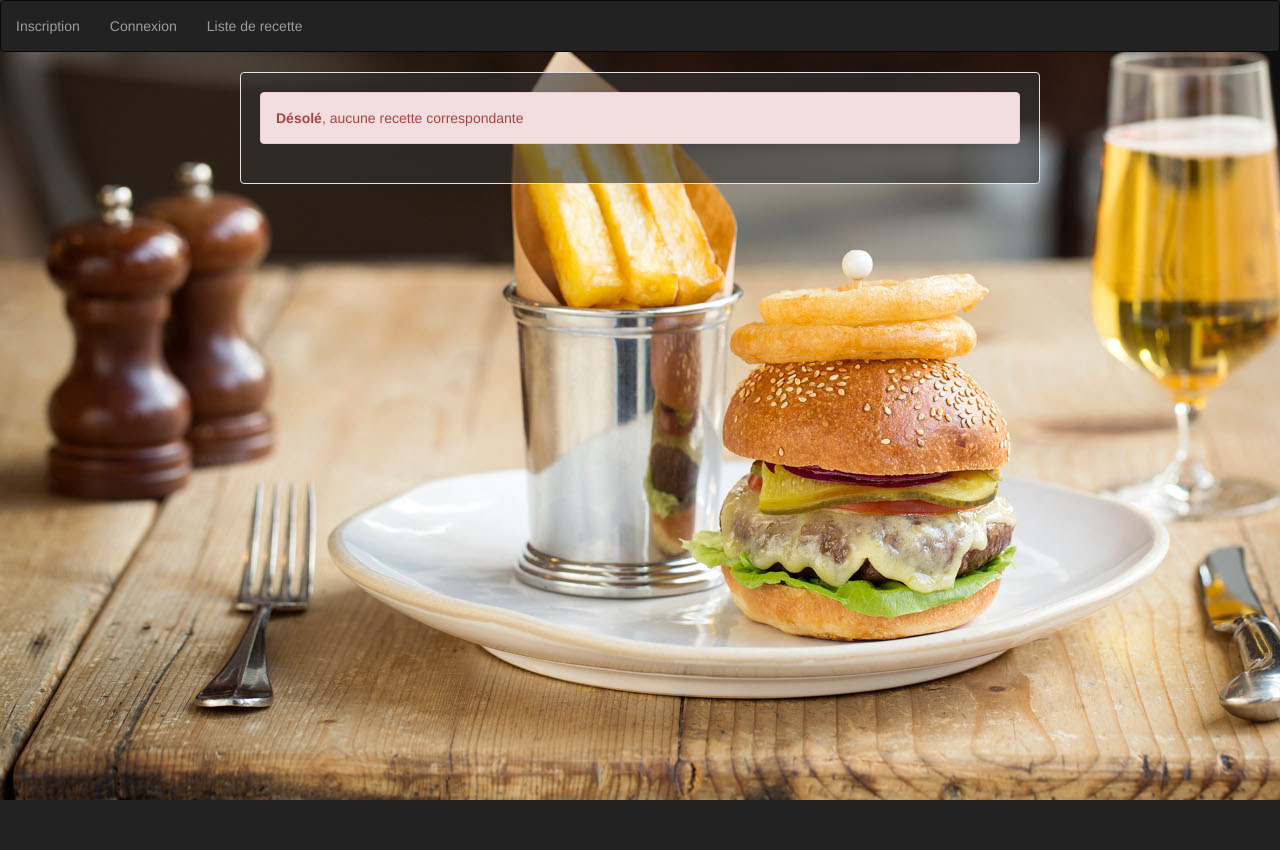
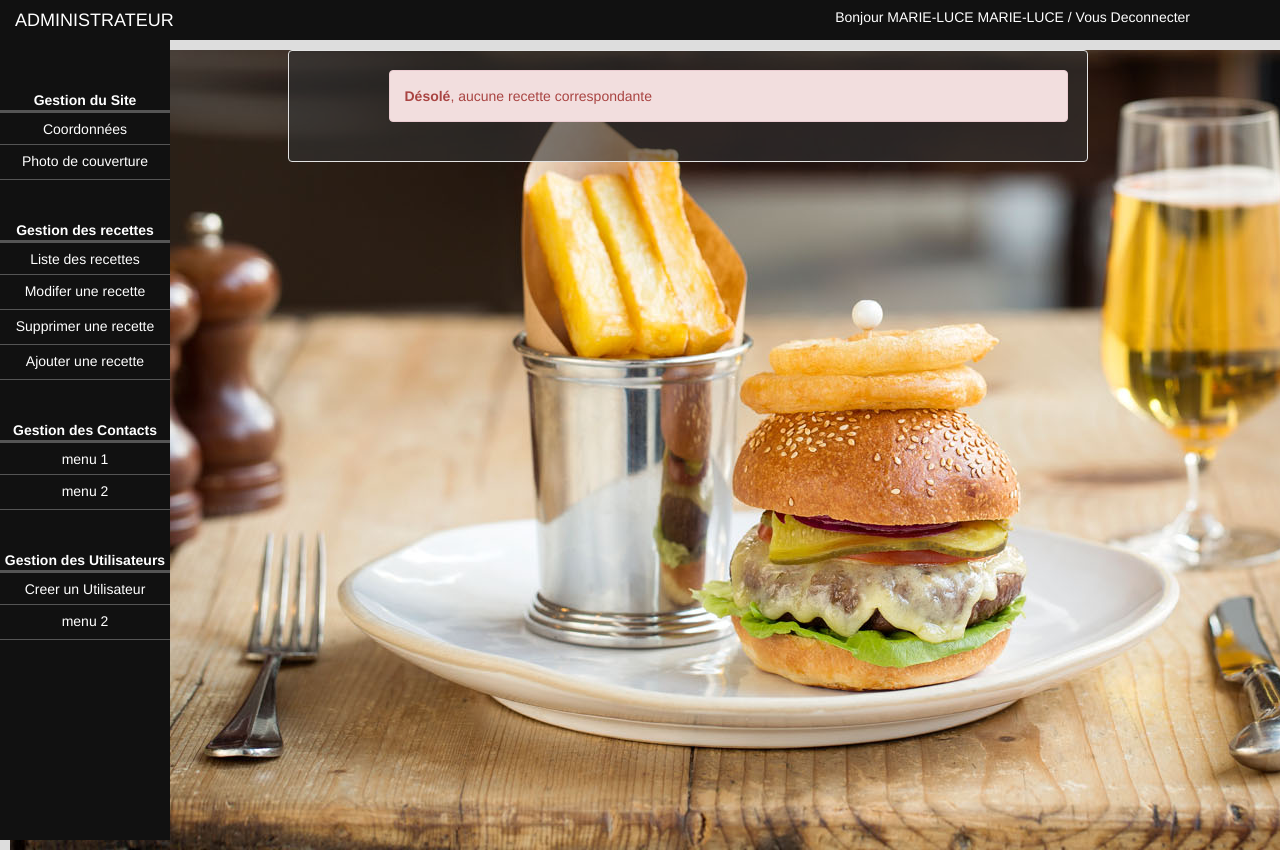
Before and after one commit to Satoshi972/Mini_Restaurant, a PHP site: page /admin/delete_recipe.php in a window 1280 px wide. Before the commit the page ends 800 px from the top, so only its background shows below. Run offline with PHP 8.4, Linux system fonts and the light colour scheme; a user stored in the database is signed in; some libraries are stand-ins or nearby versions.

Commit message:
add menu admin/editor

```diff
--- a/addUser.php
+++ b/addUser.php
@@ -10,7 +10,6 @@ $errors = [];
 if(!empty($_POST)) { // si le tableau n'est pas vide alors on fait une boucle qui verifie les valeurs de chaque input, récupere pour chaque clé sa valeur et regarde si il n'y a pas d'espaces avant et apres
         foreach($_POST as $key => $value){ //
             $user[$key] = trim(strip_tags($value));// sert a retirer les balises html ou php.
-
         }
 //- on fait les verifications d'usage
 
@@ -49,7 +48,6 @@ if(!empty($_POST)) { // si le tableau n'est pas vide alors on fait une boucle qu
     $errors[] = "<p>Votre ville doit être complétée</p><br>";
 	}
 
--
 }
 
 ?>
--- a/admin/assets/css/styleAdmin.css
+++ b/admin/assets/css/styleAdmin.css
@@ -2,14 +2,46 @@ body{
 	margin:  0;
 	background-color: #ddd;
 }
+.container-fluid{
+	padding: 0;
+}
+.topinfo{
+	display: block;
+	height: 40px;
+	width: 100%;
+	background-color: #111;
 
+}
+.topinfo h4{
+	display: block;
+	float: left;
+	width: 20%;
+	margin:  0 0 0 15px;
+	padding: 0;
+	color:  #fff;
+	line-height: 40px;
+
+}
+.inforight{
+	display: block;
+	float: right;
+	margin-right: 20px;
+	color: #fff;
+}
+.inforight h5{
+	display: inline-block;
+}
+.inforight a{
+	color:  #fff;
+}
 .sidebar{
 	display: block;
 	position: fixed;
-	top:  0;
+	top:  40px;
 	left:  0;
 	height: 100vh;
-	width:  150px;
+	width:  170px;
+	padding-top: 50px;
 	background-color: #111;
 	color:  #fff;
 	z-index: 1;
@@ -24,19 +56,34 @@ body{
 	padding: 0;
 	list-style: none;
 }
+.navside ul .titreMenu{
+	text-align: center;
+	font-weight: bold;
+}
+.navside ul:last-child{
+	margin-bottom: 40px;
+}
 .navside ul li{
-	height: 50px;
-	line-height: 50px;
+	height: 35px;
+	line-height: 32px;
 	text-align: center;
 	border-bottom: 1px solid #555;
 }
-.navside ul:first-child{
-	border-top: 1px solid #555;
+.navside ul li:hover{
+	background-color: #555;
+}
+.navside ul li:nth-child(2) {
+	border-top: 3px solid #555;
 }
 .navside ul li a{
 	color:  #fff;
 }
+.navside ul li a:hover{
+	text-decoration: none;
+}
 .content{
-	position: relative;
-	left:  160px;
+	margin: 10px 0 0 10px;
 }
+.container{
+	padding-left: 100px;
+}
--- a/admin/delete_recipe.php
+++ b/admin/delete_recipe.php
@@ -2,6 +2,8 @@
 session_start();
 
 require_once '../inc/connect.php';
+
+require_once 'inc/verif_session.php';
 
 // Permet de vérifier que mon id est présent et de type numérique
 if(isset($_GET['id']) && !empty($_GET['id']) && is_numeric($_GET['id'])){
@@ -36,14 +38,22 @@ if(isset($_GET['id']) && !empty($_GET['id']) && is_numeric($_GET['id'])){
 ?><!DOCTYPE html>
 <html>
 	<head>
-		<?php include_once '../inc/head.php'; ?>
-		<link rel="stylesheet" href="../assets/css/style.css">
 		<meta charset="utf-8">
 		<title>Supprimer une recette</title>
+
+		<?php include '../inc/head.php'; ?>
+
+		<link rel="stylesheet" type="text/css" href="assets/css/styleAdmin.css">
+
+		<!-- <link rel="stylesheet" href="../assets/css/style.css"> -->
+
+
 	</head>
 	<body>
-		<main class="page">
-			<?php include_once '../inc/menu.php'; ?>
+
+		<?php include './inc/menu_admin.php'; ?>
+
+		<main class="page container">
 
 			<div id="content" class=" well container">
 				<section class="row">
--- a/admin/inc/menu_admin.php
+++ b/admin/inc/menu_admin.php
@@ -1,49 +1,63 @@
-<?php
-session_start();
-
-if(isset($_SESSION['is_logged'])){
-	$nomUser = $_SESSION['nom'];
-	$prenomUser = $_SESSION['prenom'];
-	$roleUser = $_SESSION['role'];
-}else{
-	header('location: ./../loggin.php');
-}
-?><!DOCTYPE html>
-<html lang="fr">
-<head>
-	<meta charset="UTF-8">
-	<title>Menu admin</title>
-
-	<?php include_once '../../inc/head.php'; ?>
-
-	<link rel="stylesheet" type="text/css" href="../assets/css/styleAdmin.css">
-
-</head>
-<body>
-
+	<div class="container-fluid">
+		<div class="topinfo">
+				<?php if($roleUser == 'admin'): ?>
+						<h4>ADMINISTRATEUR</h4>
+					<?php elseif ($roleUser == 'editor'): ?>
+						<h4>EDITEUR</h4>
+					<?php endif; ?>
+			<div class="container">
+					<div class="inforight">
+						<h5>Bonjour <?=$nomUser.' '.$prenomUser?> / </h5>
+						<a href="./loggout.php">Vous Deconnecter</a>
+					</div>
+			</div>
+		</div>
+	</div>
 	<nav class="sidebar">
-		<div class="brand">
 			<?php if($roleUser == 'admin'): ?>
-				ADMINISTRATEUR
-			<?php elseif ($roleUser == 'editor'): ?>
-				EDITEUR
-			<?php endif; ?>
+				<div class="navside">
+					<ul>
+						<div class="titreMenu">Gestion du Site</div>
+						<li><a href="#">Coordonnées</a></li>
+						<li><a href="#">Photo de couverture</a></li>
+					</ul>
 				</div>
 				<div class="navside">
 					<ul>
+						<div class="titreMenu">Gestion des recettes</div>
+						<li><a href="#">Liste des recettes</a></li>
+						<li><a href="#">Modifer une recette</a></li>
+						<li><a href="#">Supprimer une recette</a></li>
+						<li><a href="#">Ajouter une recette</a></li>
+					</ul>
+				</div>
+				<div class="navside">
+					<ul>
+						<div class="titreMenu">Gestion des Contacts</div>
 						<li><a href="#">menu 1</a></li>
 						<li><a href="#">menu 2</a></li>
-					<li><a href="#">menu 3</a></li>
-					<li><a href="#">menu 4</a></li>
+
 					</ul>
 				</div>
+				<div class="navside">
+					<ul>
+						<div class="titreMenu">Gestion des Utilisateurs</div>
+						<li><a href="#">Creer un Utilisateur</a></li>
+						<li><a href="#">menu 2</a></li>
+
+					</ul>
+				</div>
+			<?php endif; ?>
+			<?php if($roleUser == 'editor'): ?>
+				<div class="navside">
+					<ul>
+						<div class="titreMenu">Gestion des recettes</div>
+						<li><a href="#">Liste des recettes</a></li>
+						<li><a href="#">Modifer une recette</a></li>
+						<li><a href="#">Supprimer une recette</a></li>
+						<li><a href="#">Ajouter une recette</a></li>
+					</ul>
+				</div>
+			<?php endif; ?>
 	</nav>
 	<div class="content">
-		<p>Lorem ipsum dolor sit amet, consectetur adipisicing elit, sed do eiusmod tempor incididunt ut labore et dolore magna aliqua. Ut enim ad minim veniam, quis nostrud exercitation ullamco laboris nisi ut aliquip ex ea commodo consequat. Duis aute irure dolor in reprehenderit in voluptate velit esse cillum dolore eu fugiat nulla pariatur. Excepteur sint occaecat cupidatat non proident, sunt in culpa qui officia deserunt mollit anim id est laborum.</p>
-		<p>Lorem ipsum dolor sit amet, consectetur adipisicing elit, sed do eiusmod tempor incididunt ut labore et dolore magna aliqua. Ut enim ad minim veniam, quis nostrud exercitation ullamco laboris nisi ut aliquip ex ea commodo consequat. Duis aute irure dolor in reprehenderit in voluptate velit esse cillum dolore eu fugiat nulla pariatur. Excepteur sint occaecat cupidatat non proident, sunt in culpa qui officia deserunt mollit anim id est laborum.</p>
-		<p>Lorem ipsum dolor sit amet, consectetur adipisicing elit, sed do eiusmod tempor incididunt ut labore et dolore magna aliqua. Ut enim ad minim veniam, quis nostrud exercitation ullamco laboris nisi ut aliquip ex ea commodo consequat. Duis aute irure dolor in reprehenderit in voluptate velit esse cillum dolore eu fugiat nulla pariatur. Excepteur sint occaecat cupidatat non proident, sunt in culpa qui officia deserunt mollit anim id est laborum.</p>
-	</div>
-
-
-</body>
-</html>
--- /dev/null
+++ b/admin/inc/verif_session.php
@@ -0,0 +1,9 @@
+<?php
+	if(isset($_SESSION['is_logged'])){
+		$nomUser = $_SESSION['nom'];
+		$prenomUser = $_SESSION['prenom'];
+		$roleUser = $_SESSION['role'];
+	}else{
+		header('location: ./../loggin.php');
+	}
+?>
--- a/admin/loggin.php
+++ b/admin/loggin.php
@@ -78,7 +78,8 @@ if(!empty($_POST))
 <body>
 
 	<main class="container">
-	<!-- <?php include './inc/menu_admin.php'; ?> -->
+
+
 		<div class="jumbotron">
 			<?php
 				if(isset($formError) && $formError){
```
Also changed, not shown: admin/add_recipe.php (+12 -4 lines), admin/loggout.php (+12 -7 lines), admin/modif_recipe.php (+10 -3 lines), admin/suscribe.php (+11 -3 lines). Lines whose indentation alone changed are shown as unchanged.
